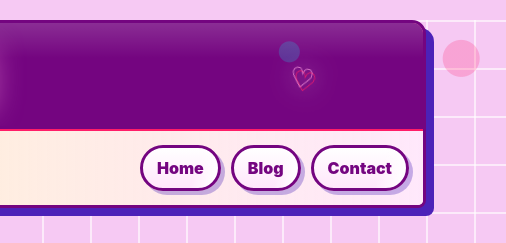
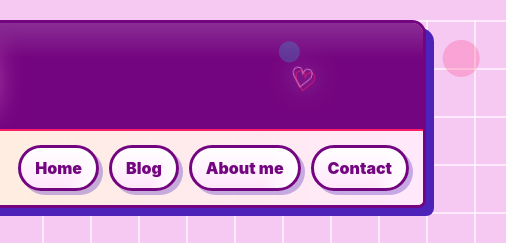
Before and after one commit to genlaudotcom/First-Blog-Iteration, an Astro site: page /contact in a window 1280 px wide. Shown: the top 243 px of the page, 774-1280 px from the left. Built offline with nearby package versions, Linux system fonts and the light colour scheme; Astro itself is replaced by a stand-in of ours.

Commit message:
added about me page and edited homepage styles

```diff
--- a/src/data/site.ts
+++ b/src/data/site.ts
@@ -7,6 +7,7 @@ export const SITE = {
   nav: [
     { href: '/', label: 'Home' },
     { href: '/blog/', label: 'Blog' },
+    { href: '/about/', label: 'About me' },
     { href: '/contact/', label: 'Contact' }
   ]
 };
--- a/src/pages/index.astro
+++ b/src/pages/index.astro
@@ -19,13 +19,13 @@ const topTags = (await getAllTags())
       <div class="loading-widget" aria-hidden="true">
         <span></span><span></span><span></span><span></span><span></span><span></span>
       </div>
-      <h1>This could have been made without AI but...</h1>
+      <h1>This could have been made without AI</h1>
       <div class="hero__description-window">
         <div class="hero__description-bar">
           <span aria-hidden="true">x</span>
         </div>
         <p class="hero__description">
-          Tiny tools, durable essays, Codex side quests, and notes from a reformed tech worker
+          Building weird things with AI and figuring out why every company wants it but nobody can agree on what it's for.
         </p>
       </div>
       <div class="hero__actions">
--- a/src/styles/global.css
+++ b/src/styles/global.css
@@ -1213,6 +1213,96 @@ main > section,
   text-underline-offset: 4px;
 }
 
+.about-window {
+  background:
+    linear-gradient(180deg, rgba(255, 255, 255, 0.42), transparent 44%),
+    #efd6ff;
+}
+
+.about-photo {
+  position: relative;
+  margin: 0;
+  padding: clamp(18px, 4vw, 30px);
+  background:
+    radial-gradient(circle at 12% 18%, rgba(255, 243, 79, 0.8) 0 15px, transparent 16px),
+    radial-gradient(circle at 88% 82%, rgba(255, 29, 104, 0.28) 0 24px, transparent 25px),
+    linear-gradient(180deg, #efd6ff 0%, #ffe6fb 100%);
+}
+
+.about-photo::before {
+  content: "✦";
+  position: absolute;
+  top: 18px;
+  right: 24px;
+  z-index: 1;
+  color: var(--yellow);
+  font-family: var(--display);
+  font-size: 2rem;
+  text-shadow: 3px 3px 0 var(--pink);
+  transform: rotate(12deg);
+}
+
+.about-photo img {
+  display: block;
+  width: min(100%, 420px);
+  aspect-ratio: 1;
+  border: 4px solid var(--purple);
+  border-radius: 22px;
+  margin-inline: auto;
+  object-fit: cover;
+  box-shadow:
+    10px 10px 0 var(--pink),
+    0 0 24px rgba(255, 255, 255, 0.72);
+  transform: rotate(-2deg);
+}
+
+.about-photo figcaption {
+  position: absolute;
+  right: clamp(18px, 5vw, 42px);
+  bottom: clamp(8px, 3vw, 18px);
+  border: 3px solid var(--purple);
+  border-radius: 999px;
+  padding: 6px 12px;
+  color: var(--purple);
+  background: var(--yellow);
+  font-family: var(--display);
+  font-size: 0.78rem;
+  box-shadow: 4px 4px 0 var(--purple-dark);
+  transform: rotate(3deg);
+}
+
+.about-card::after {
+  content: none;
+  display: none;
+}
+
+.about-card ul {
+  display: grid;
+  gap: 9px;
+  margin: 0;
+  padding-left: 1.2rem;
+}
+
+.about-card li::marker {
+  color: var(--pink);
+}
+
+.about-card__actions {
+  display: flex;
+  flex-wrap: wrap;
+  margin-top: 24px;
+}
+
+.contact-card .about-card__button {
+  color: #fff;
+  text-decoration: none;
+  text-underline-offset: 0;
+}
+
+.contact-card .about-card__button:hover {
+  color: var(--purple);
+}
+
 .post-shell {
   padding-bottom: 72px;
 }
```
Also changed, not shown: src/pages/about.astro (added, +51 -0 lines), 1 other file.
